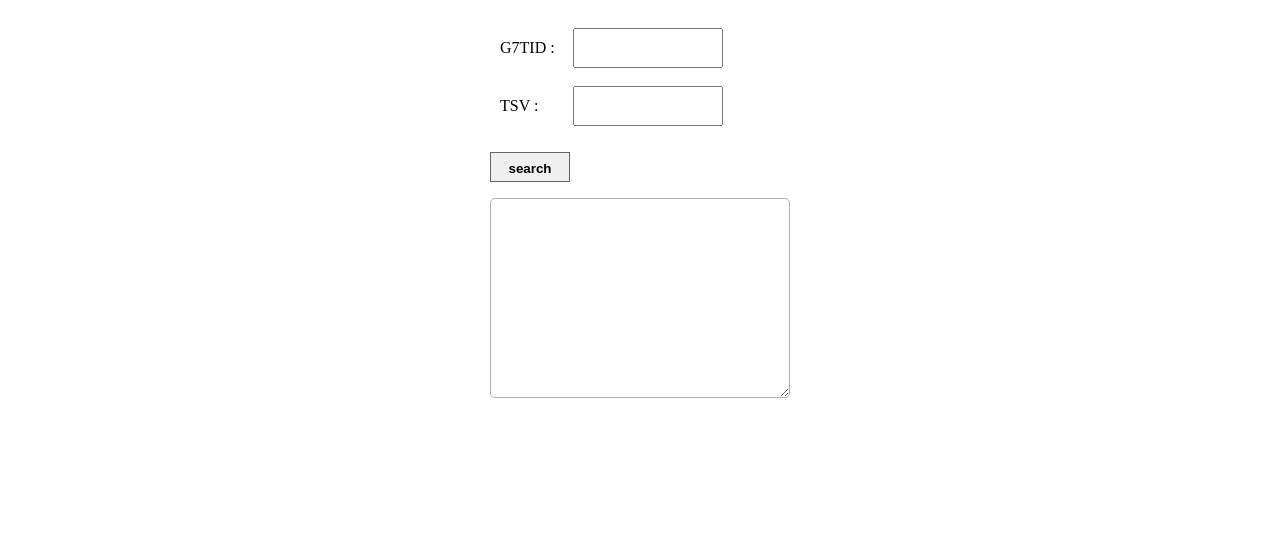
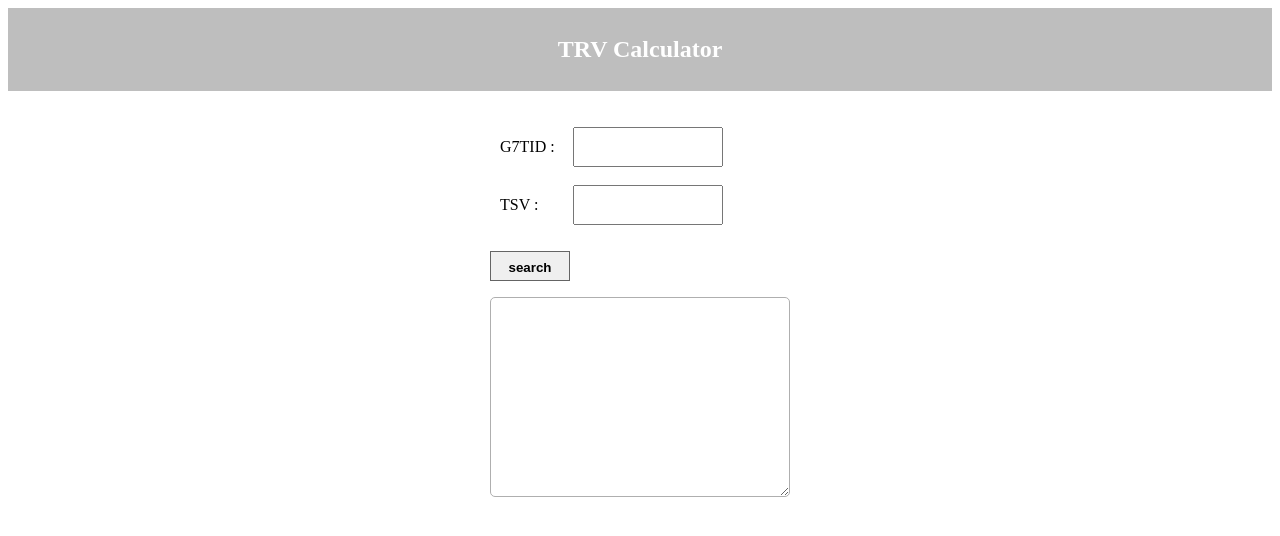
Before and after one commit to IPA989/G7TIDandTSV2TRV, a plain HTML site: page index.html in a window 1280 px wide. Drawn offline with Linux system fonts and the light colour scheme.

Commit message:
Update index.html

```diff
--- a/index.html
+++ b/index.html
@@ -8,6 +8,9 @@
 </head>
 
 <body>
+    <header>
+        <h2>TRV Calculator</h2>
+    </header>
   <main>
     <form class="TRV_form">
 
```
